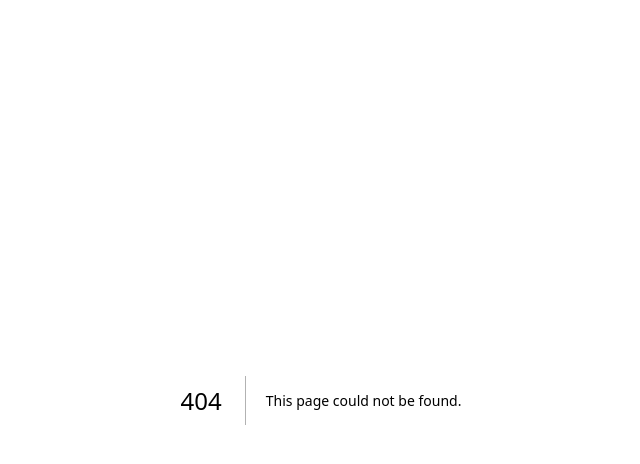
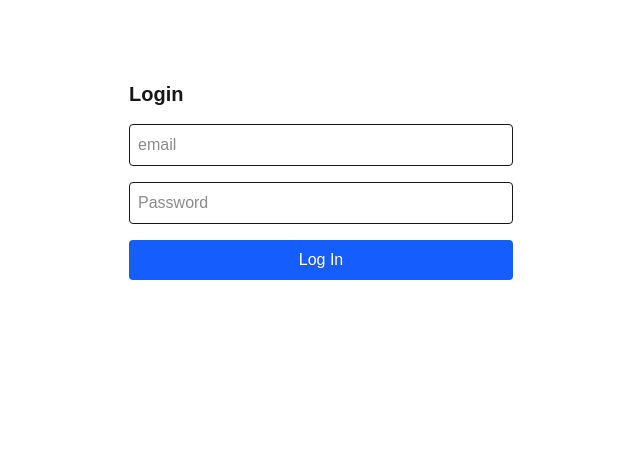
Before and after one commit to ViliusAndrul/job-board-frontend, a Next.js app: page /login in a window 1280 px wide. Before the commit this address had no page. Shown: the top 464 px of the page, without its empty margins (319-959 px from the left). Built offline with nearby package versions, Linux system fonts and the light colour scheme.

Commit message:
Initial commit - working login flow

```diff
--- /dev/null
+++ b/src/app/login/page.tsx
@@ -0,0 +1,54 @@
+'use client';
+
+import React, { useState } from 'react';
+import { useRouter } from 'next/navigation';
+import { login } from '@/lib/api';
+import axios from 'axios';
+
+export default function LoginPage(): JSX.Element {
+  const [email, setemail] = useState('');
+  const [password, setPassword] = useState('');
+  const [error, setError] = useState('');
+  const router = useRouter();
+
+  const handleSubmit = async (e: React.FormEvent) => {
+    e.preventDefault();
+    try {
+      const data = await login(email, password);
+      localStorage.setItem('token', data.token);
+      router.push('/dashboard');
+    } catch (err) {
+        if (axios.isAxiosError(err)) {
+            setError(err.response?.data?.error || 'Login failed');
+        } else {
+            setError('Unexpected error');
+        }
+        }
+    };
+
+  return (
+    <div className="max-w-sm mx-auto mt-20">
+      <h1 className="text-xl font-bold mb-4">Login</h1>
+      <form onSubmit={handleSubmit} className="space-y-4">
+        <input
+          type="text"
+          placeholder="email"
+          value={email}
+          onChange={e => setemail(e.target.value)}
+          className="w-full p-2 border rounded"
+        />
+        <input
+          type="password"
+          placeholder="Password"
+          value={password}
+          onChange={e => setPassword(e.target.value)}
+          className="w-full p-2 border rounded"
+        />
+        {error && <p className="text-red-500">{error}</p>}
+        <button type="submit" className="w-full p-2 bg-blue-600 text-white rounded">
+          Log In
+        </button>
+      </form>
+    </div>
+  );
+}
--- /dev/null
+++ b/src/lib/api.ts
@@ -0,0 +1,12 @@
+import axios from 'axios';
+
+const API = axios.create({
+  baseURL: 'http://localhost:5000/api', // Your backend
+});
+
+export const login = async (email: string, password: string) => {
+  const res = await API.post('/auth/login', { email, password });
+  return res.data;
+};
+
+// Add more later (register, fetch jobs, etc.)
```
Also changed, not shown: package.json (+9 -8 lines), 1 other file (tests, documents, lock files or other folders).
